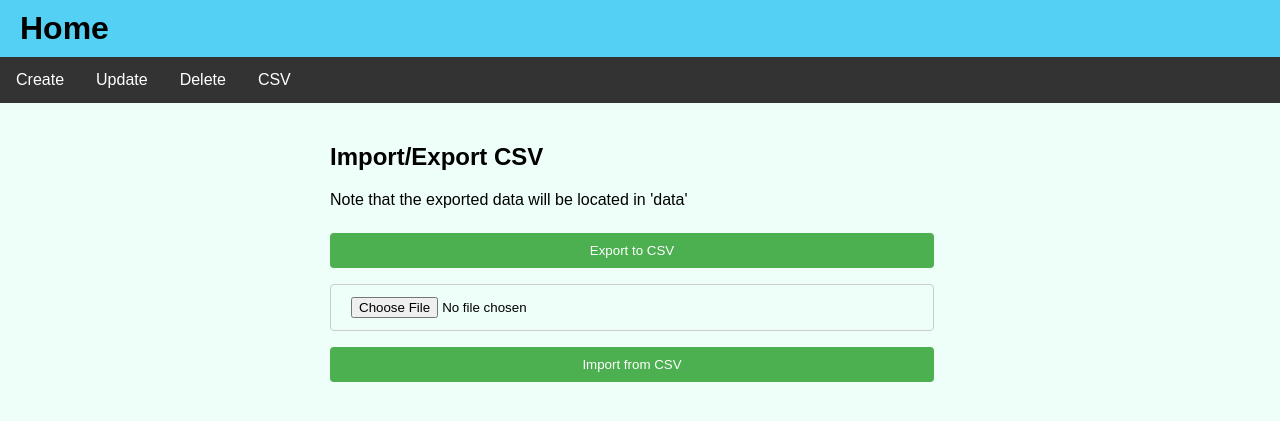
After one commit to Ianouu1/Toudou, a Flask app: page /csv in a window 1280 px wide. The commit adds this page. Shown: the top 421 px of the page. Run offline with Flask 3, Linux system fonts and the light colour scheme.

Commit message:
Flask avancement - GUI working exports

```diff
--- a/src/toudou/services.py
+++ b/src/toudou/services.py
@@ -8,7 +8,7 @@ from toudou import models
 from toudou.models import createTask, Todo
 
 
-def export_to_csv():
+def export_to_csv() -> bool:
     csv_file_path = 'data/exportedata.csv'
     with open(csv_file_path, 'w', newline='', encoding='utf-8') as output:
         csv_writer = csv.DictWriter(
@@ -17,6 +17,7 @@ def export_to_csv():
         csv_writer.writeheader()
         for todo in models.getAllTasks():
             csv_writer.writerow(dataclasses.asdict(todo))
+        return True
 
 
 def import_from_csv(csv_file: io.StringIO) -> None:
@@ -30,3 +31,4 @@ def import_from_csv(csv_file: io.StringIO) -> None:
             date=datetime.strptime(row["date"], "%Y-%m-%d %H:%M:%S"),
             status = row["status"].lower() == "true"
         )
+    return True
--- a/src/toudou/static/styles.css
+++ b/src/toudou/static/styles.css
@@ -159,3 +159,7 @@ nav ul li a:hover {
     border-color: #f5c6cb;
     color: #721c24;
 }
+.center-div {
+    width: 50%;
+    margin: 0 auto;
+}
--- a/src/toudou/templates/toudou-action.html
+++ b/src/toudou/templates/toudou-action.html
@@ -25,11 +25,11 @@
                 <h2 class="delete-task-title">Delete a task</h2>
                 {% include 'toudou-delete.html' %}
             {% endif %}
-            {% if success %}
+            {% if success == 1 %}
             <div class="message-box success">
                 <p><strong>Action successful!</strong></p>
             </div>
-            {% else %}
+            {% elif success == 0 %}
             <div class="message-box error">
                 <p><strong>Action failed.</strong></p>
             </div>
--- /dev/null
+++ b/src/toudou/templates/toudou-csv.html
@@ -0,0 +1,35 @@
+<!DOCTYPE html>
+<html lang="en">
+<head>
+    <meta charset="UTF-8">
+    <title>Home - CSV</title>
+    <link rel="stylesheet" href="../static/styles.css">
+</head>
+<body>
+    {% include 'toudou-navbar.html' %}
+    <div class="container">
+        <div class="center-div">
+            <h2>Import/Export CSV</h2>
+            <p>Note that the exported data will be located in 'data'</p>
+
+             <form method="post" action="/exportcsv">
+                <input name="export_csv" type="submit" value="Export to CSV">
+            </form>
+
+            <form method="post" action="/importcsv" enctype="multipart/form-data">
+                <input type="file" name="csv_file">
+                <input name="import_csv" type="submit" value="Import from CSV">
+            </form>
+            {% if message == "success_export" %}
+            <div class="message-box success">
+                <p><strong>Exported successfully!</strong></p>
+            </div>
+            {% elif message == "failed_export" %}
+            <div class="message-box error">
+                <p><strong>Exportation Failed :(</strong></p>
+            </div>
+            {% endif %}
+        </div>
+    </div>
+</body>
+</html>
--- a/src/toudou/templates/toudou-navbar.html
+++ b/src/toudou/templates/toudou-navbar.html
@@ -4,5 +4,6 @@
         <li><a href="{{ url_for('show_create_form') }}">Create</a></li>
         <li><a href="{{ url_for('show_update_form') }}">Update</a></li>
         <li><a href="{{ url_for('show_delete_form') }}">Delete</a></li>
+        <li><a href="{{ url_for('viewCSV') }}">CSV</a></li>
     </ul>
 </nav>
--- a/src/toudou/views.py
+++ b/src/toudou/views.py
@@ -6,7 +6,7 @@ import click
 import uuid
 from toudou import models
 from toudou import services
-from flask import Flask, render_template, request, redirect, url_for
+from flask import Flask, render_template, request, redirect, url_for, send_file
 
 
 @click.group()
@@ -160,3 +160,22 @@ def delete_task():
 def viewTodo(todoid=None):
     todo = models.getOneTask(uuid.UUID(todoid))
     return render_template('toudou-view.html', todo=todo)
+
+@app.route('/csv')
+def viewCSV():
+    message = request.args.get('message')
+    return render_template('toudou-csv.html',message=message)
+@app.route('/exportcsv', methods=['POST'])
+def export_csv():
+    models.getAllTasks()
+    if services.export_to_csv():
+        message = "success_export"
+    else:
+        message = "failed_export"
+    return redirect(url_for('viewCSV', message=message))
+
+@app.route('/importcsv', methods=['POST'])
+def importcsv():
+    csv_file = request.files['csv_file']
+    services.import_from_csv(csv_file)
+    return redirect(url_for('viewCSV'))
```
Also changed, not shown: data/exportedata.csv (+17 -22 lines), src/toudou/models.py (+8 -8 lines), data/mydata.db, 2 other files.
